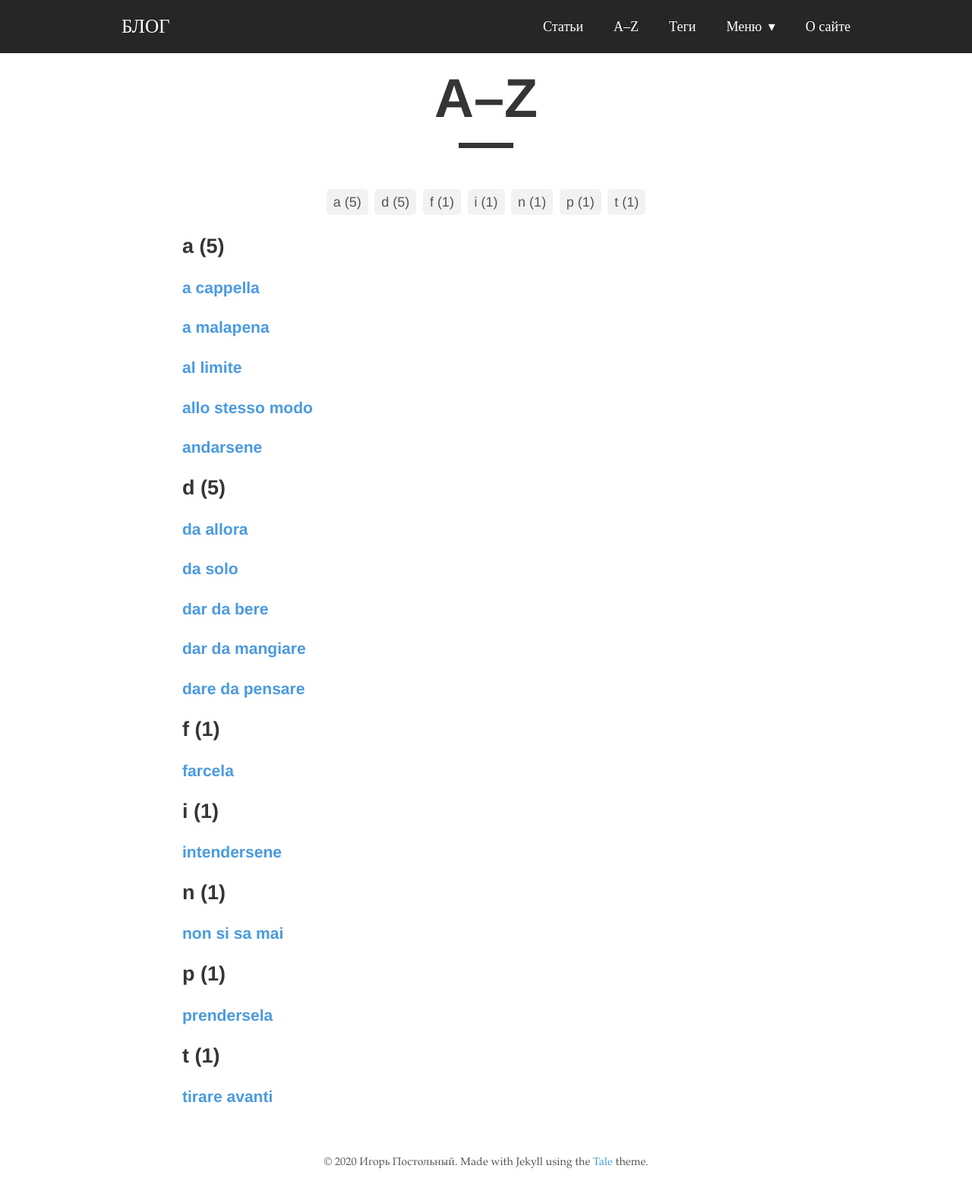
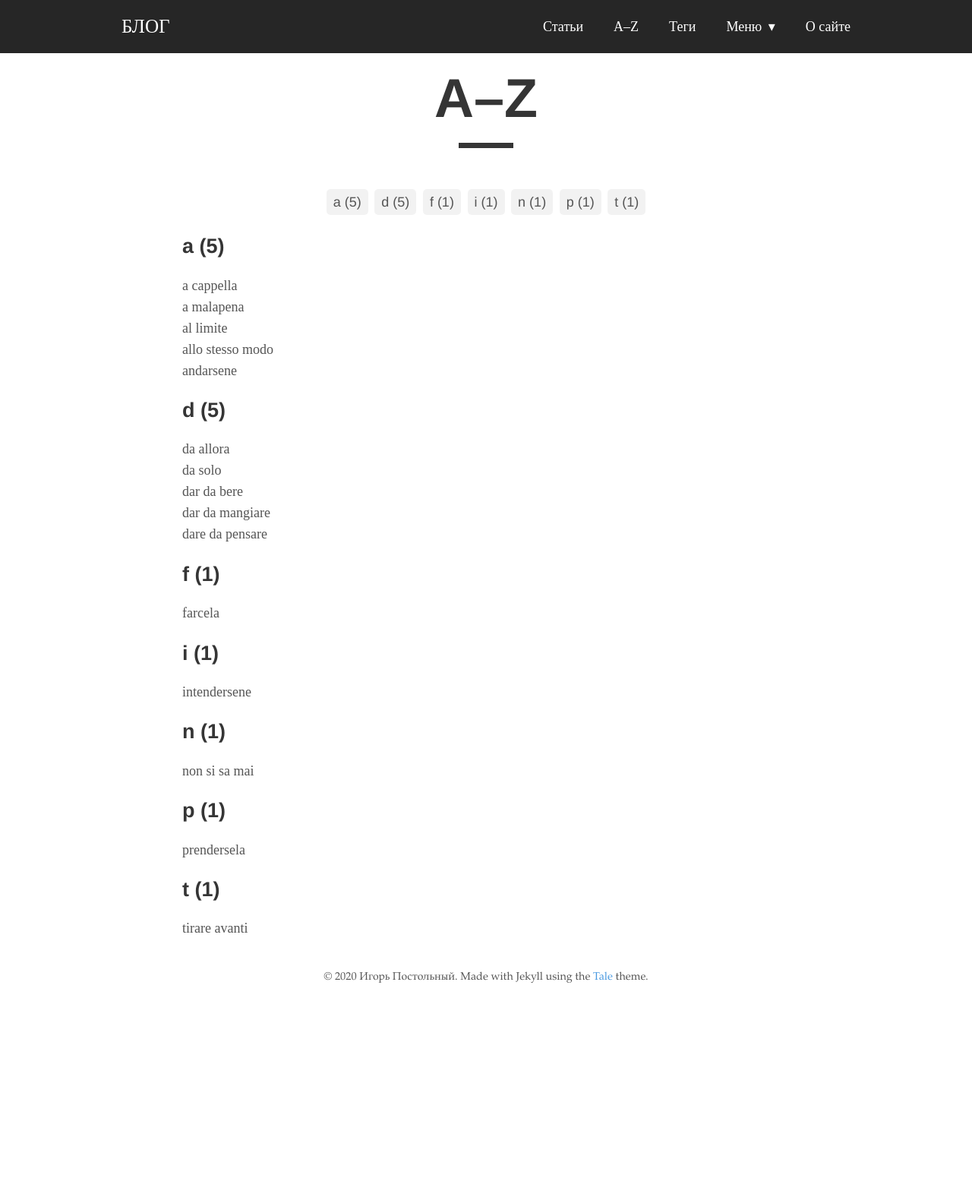
Before and after one commit to postolny/postolny.github.io, a Jekyll site: the page built from _pages/categories.html, in a window 1280 px wide. Shown: the whole page at 76% size. Built offline with Jekyll 4.4.1, drawn with Linux system fonts in a browser that asks for light colours; nearby versions of some CDN libraries; after the commit the page ends 1336 px from its top, so only the background shows below that.

Commit message:
Add files via upload

```diff
--- a/_pages/categories.html
+++ b/_pages/categories.html
@@ -28,7 +28,12 @@ permalink: /categories/
         {% assign sorted_posts = site.posts | sort: 'title' %}
         {% for post in sorted_posts %}
             {%if post.categories contains category[0]%}
-                <h3><a href="{{ site.url }}{{ site.baseurl }}{{ post.url }}" title="{{ post.title }}">{{ post.title }} </a></h3>
+                <a href="{{ site.url }}{{ site.baseurl }}{{ post.url }}" title="{{ post.title }}">
+                    <div>
+                        <span class="tags-post-title">{{ post.title }}</span>
+                        <div class="tags-post-line"></div>
+                    </div>
+                </a>
             {%endif%}
         {% endfor %}
     {% endfor %}
```
